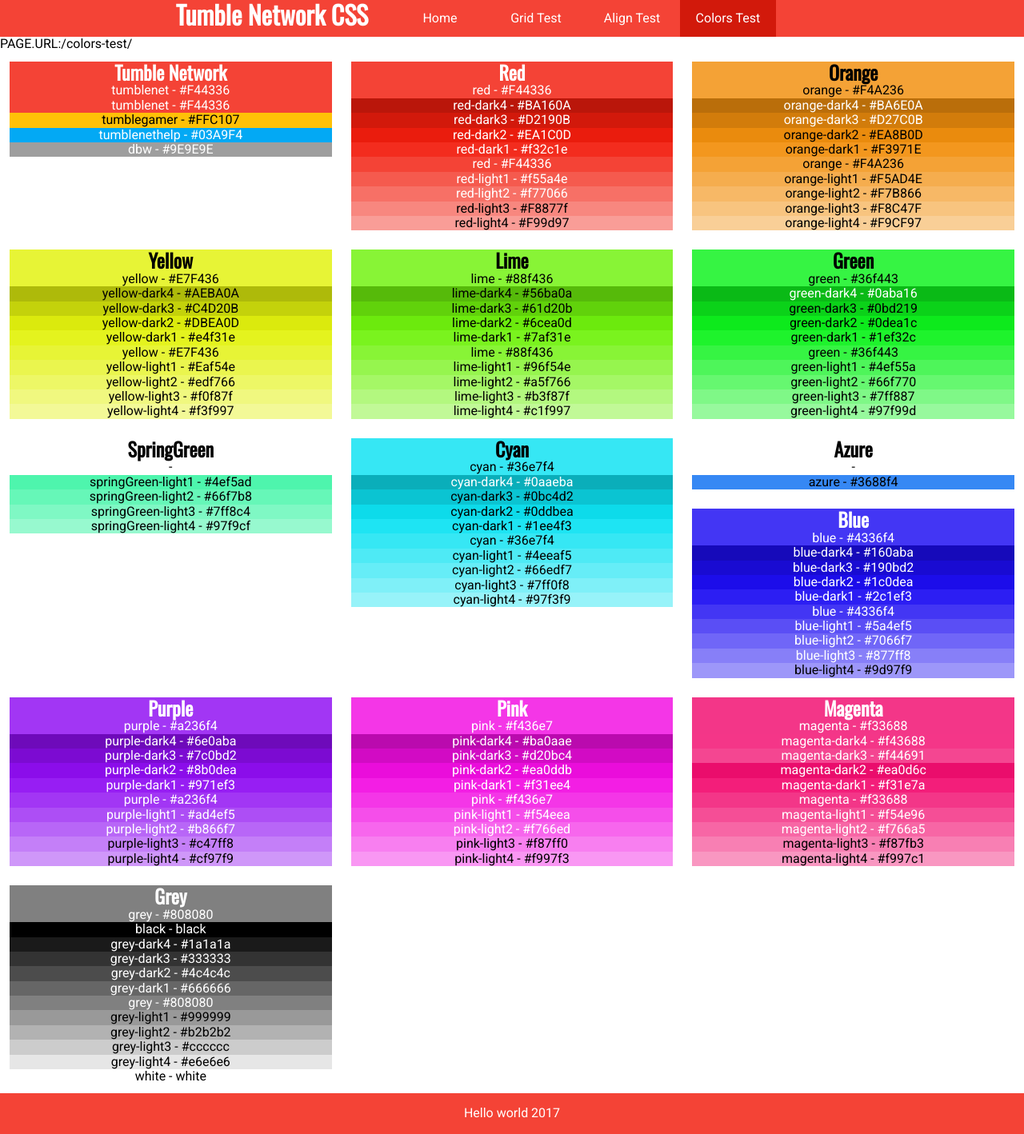
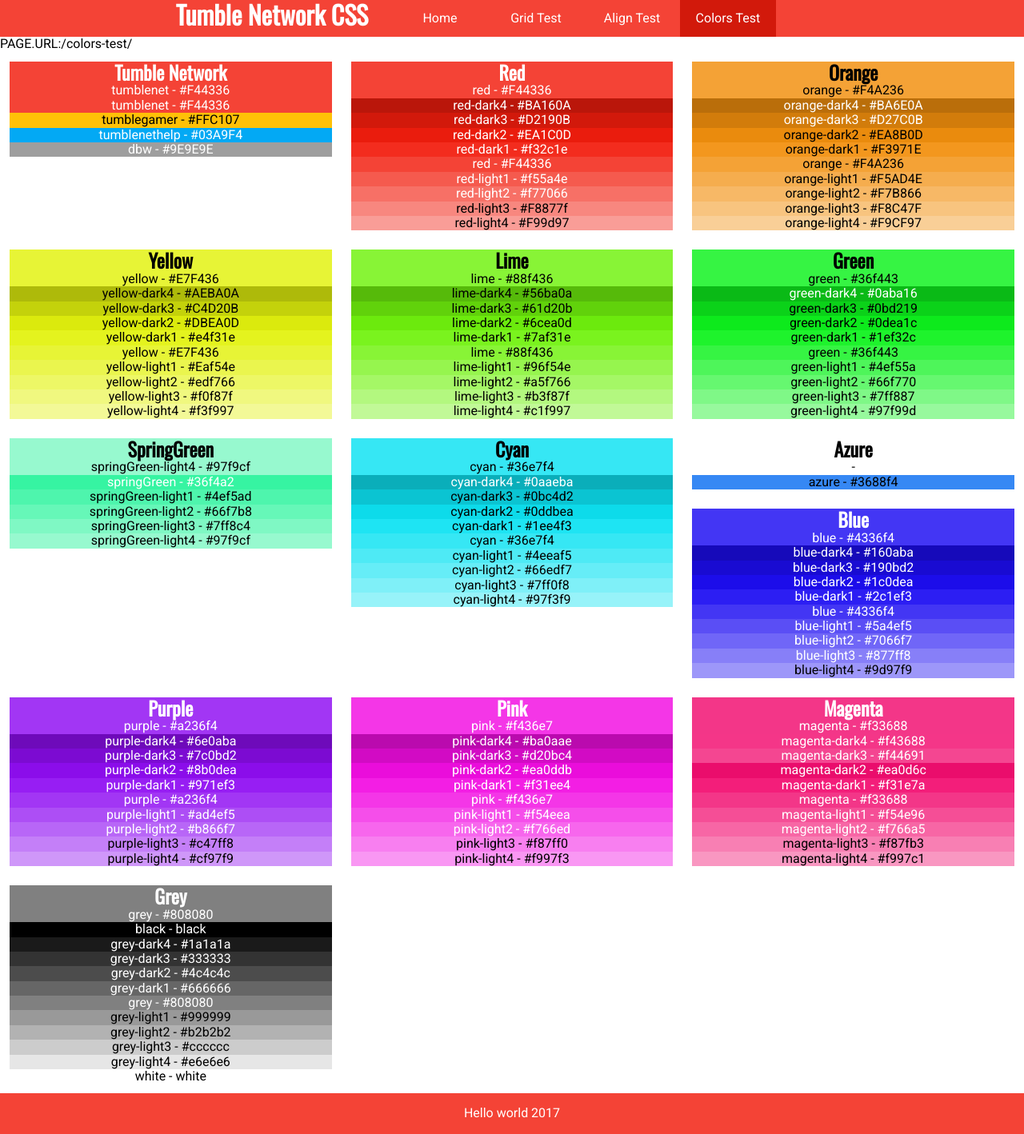
Before and after one commit to tumblenet/tumblenet-css, a Jekyll site: the page built from colors-test.html, in a window 1280 px wide. Shown: the whole page at 80% size. Built offline with Jekyll 4.4.1, drawn with Linux system fonts in a browser that asks for light colours.

Commit message:
Update from Forestry.io - _data/css.yml

```diff
--- a/_data/css.yml
+++ b/_data/css.yml
@@ -137,6 +137,9 @@
 - name: SpringGreen
   main: 4
   colors:
+  - name: springGreen
+    value: "#36f4a2"
+    dark: true
   - name: springGreen-light1
     value: "#4ef5ad"
     dark: false
```
